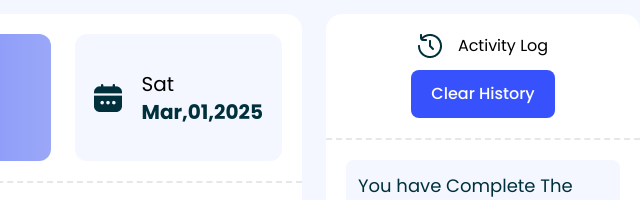
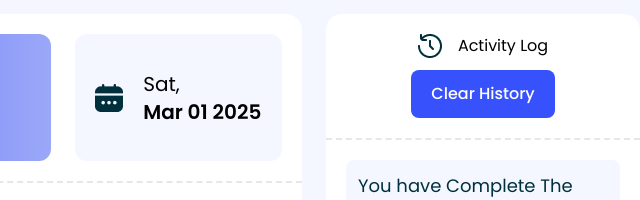
Before and after one commit to borhansiddque/assignment-5-dev-board, a plain HTML site: page index.html in a window 1280 px wide. Shown: the part 142-342 px from the top of the page, 640-1280 px from the left. Drawn offline with nearby package versions, Linux system fonts and the light colour scheme.

Commit message:
Assignment 5 - Dynamic Date Set (Update)

```diff
--- a/index.html
+++ b/index.html
@@ -67,12 +67,8 @@
                         <div class="">
                             <img src="./assets/calender.png" alt="">
                         </div>
-                        <div class="">
-                            <p class="text-xl">
-                                <span id="todayDay"></span>
-                                <br>
-                                <span id="today-date" class="font-bold text-[#00303C]"></span>
-                            </p>
+                        <div id="todayDate" class="">
+
                         </div>
                     </div>
                 </div>
--- a/js/script.js
+++ b/js/script.js
@@ -13,17 +13,13 @@ document.getElementById('go-blogs-page').addEventListener('click', function () {
 });
 
 
-// Set Dynamic Date
-let todayDate = new Date();
-let setTodayDate = todayDate.toDateString();
-let todayDateContainer = document.getElementById('today-date');
-todayDateContainer.innerText = setTodayDate;
-const dayName = todayDate.toDateString().split(" ")[0];
-const todayDay = document.getElementById('todayDay');
-todayDay.innerText = dayName;
-const monthDateYear = todayDate.toDateString().split(" ");
-const shiftMonthDateYear = monthDateYear.shift();
-todayDateContainer.innerText = monthDateYear;
+// Dynamic Date Set
+const date = new Date();
+const dateSeparate = date.toDateString().split(" ");
+document.getElementById("todayDate").innerHTML = `
+<p class="text-xl">${dateSeparate[0]},</p>
+<h3 class="text-xl font-semibold">${dateSeparate[1]} ${dateSeparate[2]} ${dateSeparate[3]}</h3>
+`;
 
 
 // Card Button Function
```
